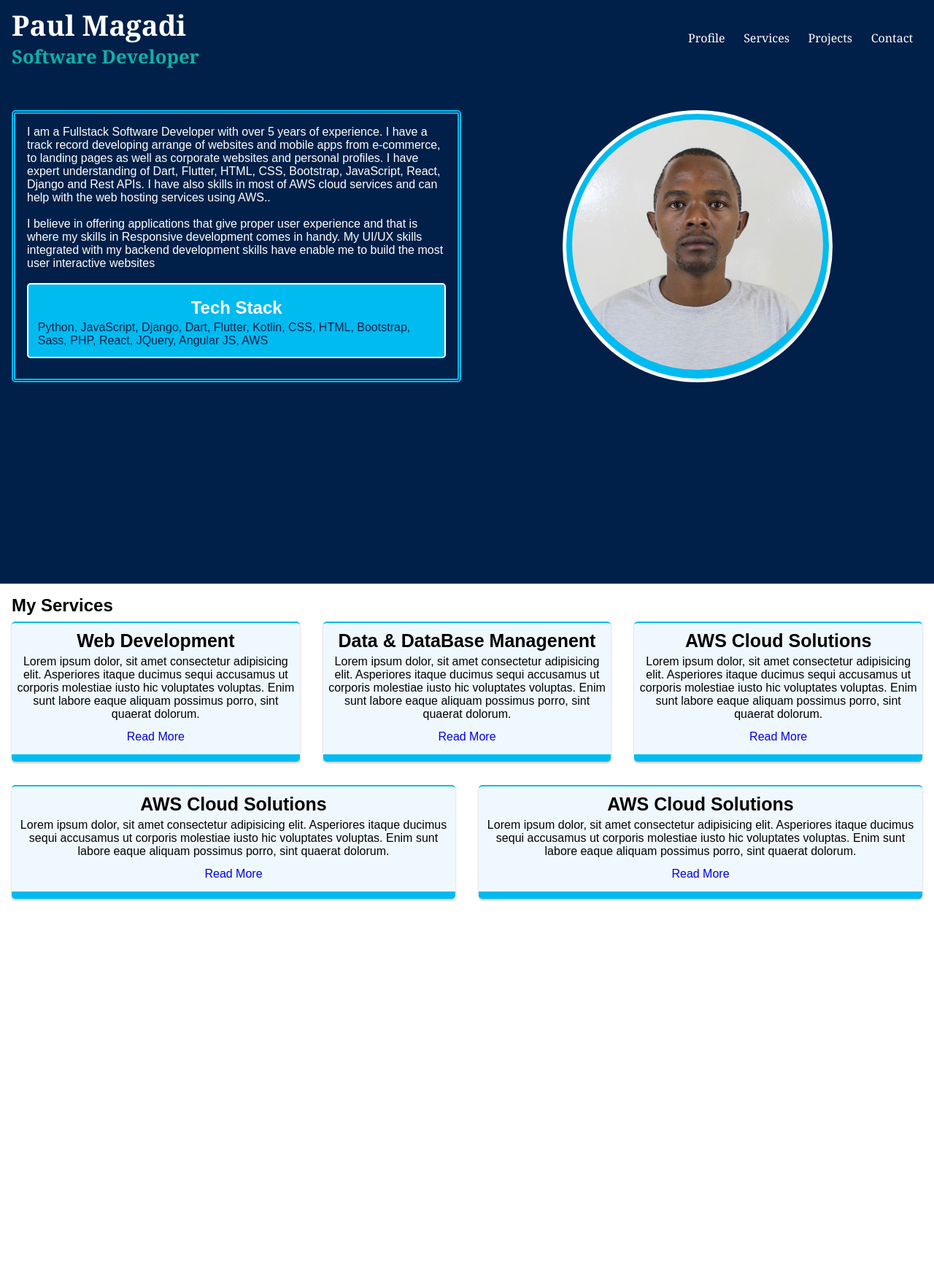
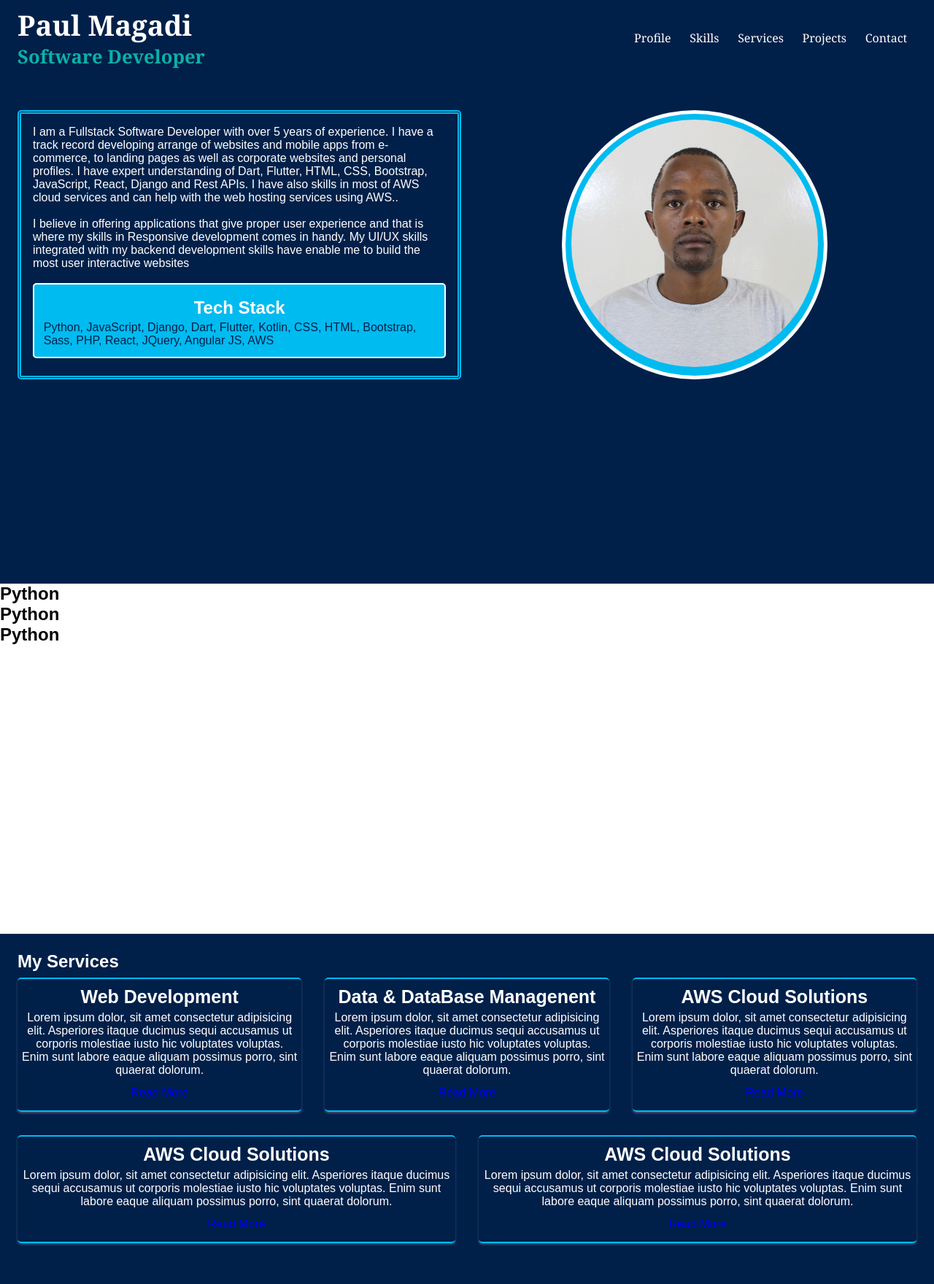
Before and after one commit to paulmagadi/Paul-Magadi-Portfolio-Website, a plain HTML site: page index.html in a window 1280 px wide. Shown: the whole page at 73% size. Before the commit the page ends 1312 px from the top, so only its background shows below. Drawn offline with Linux system fonts and the light colour scheme.

Commit message:
modified:   index.html 	modified:   main.css

```diff
--- a/index.html
+++ b/index.html
@@ -20,14 +20,16 @@
                     </div>
                     <div class="nav-items-desktop">
                         <a href="#" class="nav-item">Profile</a>
-                        <a href="#" class="nav-item">Services</a>
+                        <a href="#" class="nav-item">Skills</a>
+                        <a href="#services" class="nav-item">Services</a>
                         <a href="#" class="nav-item">Projects</a>
                         <a href="#" class="nav-item">Contact</a>
                     </div>
 
                     <div class="nav-items-mobile">
                         <a href="#" class="nav-item">Profile</a>
-                        <a href="#" class="nav-item">Services</a>
+                        <a href="#" class="nav-item">Skills</a>
+                        <a href="#services" class="nav-item">Services</a>
                         <a href="#" class="nav-item">Projects</a>
                         <a href="#" class="nav-item">Contact</a>
                         <a  href="javascript:void(0);" class="menu-icon" onclick="myFunction()"><i class="fa fa-bars"></i></a>
@@ -63,6 +65,17 @@
         </div>
 
         <div class="container2">
+            <!-- Skills Section -->
+             <section>
+                <div class="skills">
+                    <h1>Python</h1>
+                    <h1>Python</h1>
+                    <h1>Python</h1>
+                </div>
+             </section>
+        </div>
+
+        <div class="container3">
             <!-- Services section -->
             <section class="services" id="services">
                 <h2 class="heading">My <span>Services</span></h2>
--- a/main.css
+++ b/main.css
@@ -27,7 +27,7 @@ nav .navbar {
     display: flex;
     justify-content: space-between;
     align-items: center;
-    padding: .5em 1em;
+    padding: .5em 1.5em;
     font-family: Cambria, Cochin, Georgia, Times, 'Times New Roman', serif;
     overflow: hidden;
 }
@@ -67,7 +67,7 @@ nav .navbar .menu-icon {
 }
 
 .profile-section {
-    padding: 3em 1em;
+    padding: 3em 1.5em;
     display: flex;
     justify-content: space-between;
     gap: 1em;
@@ -124,16 +124,84 @@ nav .navbar .menu-icon {
 
 }
 
-.profile-image-container:hover {
+.profile-image-container:hover img{
+    animation: floatImage 4s ease-in-out;
+}
+
+.profile-section .profile-statements:hover {
     animation: floatImageContainer 4s ease-in-out;
 }
 
+
+@keyframes floatImage {
+    0% {
+        transform: translateY(0);
+        background-color: #0cb1a8;
+    }
+
+    50% {
+        transform: translateY(-3.5rem);
+        background-color: rgb(255, 0, 0);
+    }
+
+    100% {
+        transform: translateY(0);
+        background-color: #00bbf0;
+    }
+}
+
+
+@keyframes floatImageContainer {
+    0% {
+        transform: scaleX(1.0);
+        transform: scaleY(1.0);
+        padding: .3em;
+    }
+
+    25% {
+        transform: scaleX(1.0);
+        transform: scaleY(1.0);
+        padding: .5em;
+
+    }
+
+    50% {
+        transform: scaleX(1.04);
+        transform: scaleY(1.04);
+        padding: .6em;
+
+    }
+
+    75% {
+        transform: scaleX(1.03);
+        transform: scaleY(1.03);
+        padding: .5em;
+
+    }
+
+    100% {
+        transform: scaleX(1.0);
+        transform: scaleY(1.0);
+        background-color: #036378;
+        padding: .3em;
+
+    }
+}
+
 .container2 {
-    padding: 1em;
+    min-height: 60vh;
+    background-color: var(--white-color);
+}
+
+
+.container3 {
+    padding: 1.5em;
+    background-color: var(--primary1);
+    min-height: 60vh;
+    color: var(--white-color);
 }
 
 .services {
-    min-height: 60vh;
     padding-bottom: 10px;
 }
 
@@ -151,20 +219,21 @@ nav .navbar .menu-icon {
 
 .services-container .services-box {
     flex: 1 1 21rem;
-    background: aliceblue;
+    /* background: var(--white-color); */
+    /* color: var(--black-color); */
     padding: 10px 5px 15px;
     border-radius: 5px;
-    box-shadow: 0 2px 3px rgba(0, 0, 0, 0.235);
     text-align: center;
+    transition: 0.5s ease;
     border-top: 2px solid var(--primary2);
-    border-bottom: 10px solid var(--primary2);
-    transition: 0.5s ease;
+    border-bottom: 2px solid var(--primary2);
+    box-shadow: 0 2px 3px rgba(255, 255, 255, 0.235);
 }
 
 .services-container .services-box:hover {
-    box-shadow: 0px 1px 2px black;
     transform: scale(1.04);
     cursor: pointer;
+    border: 2px solid var(--primary2);
 }
 
 .services-box i {
@@ -187,67 +256,6 @@ nav .navbar .menu-icon {
     margin: 5px 0px 13px 0px;
 }
 
-@keyframes floatImage {
-    0% {
-        transform: translateY(0);
-        background-color: #0cb1a8;
-        width: 60%;
-    }
-
-    50% {
-        transform: translateY(-2.4rem);
-        background-color: rgb(255, 0, 0);
-        width: 60.5%;
-    }
-
-    100% {
-        transform: translateY(0);
-        background-color: #00bbf0;
-        width: 60%;
-    }
-}
-
-
-@keyframes floatImageContainer {
-    0% {
-        transform: scaleX(1.0);
-        transform: scaleY(1.0);
-        background-color: #057597;
-        padding: .3em;
-    }
-
-    25% {
-        transform: scaleX(1.0);
-        transform: scaleY(1.0);
-        background-color: #0cb1a8;
-        padding: .5em;
-
-    }
-
-    50% {
-        transform: scaleX(1.04);
-        transform: scaleY(1.04);
-        background-color: aqua;
-        padding: .6em;
-
-    }
-
-    75% {
-        transform: scaleX(1.03);
-        transform: scaleY(1.03);
-        background-color: #0cb1a8;
-        padding: .5em;
-
-    }
-
-    100% {
-        transform: scaleX(1.0);
-        transform: scaleY(1.0);
-        background-color: #036378;
-        padding: .3em;
-
-    }
-}
 
 @media (max-width: 680px) {
     nav .navbar .nav-items-desktop {
```
